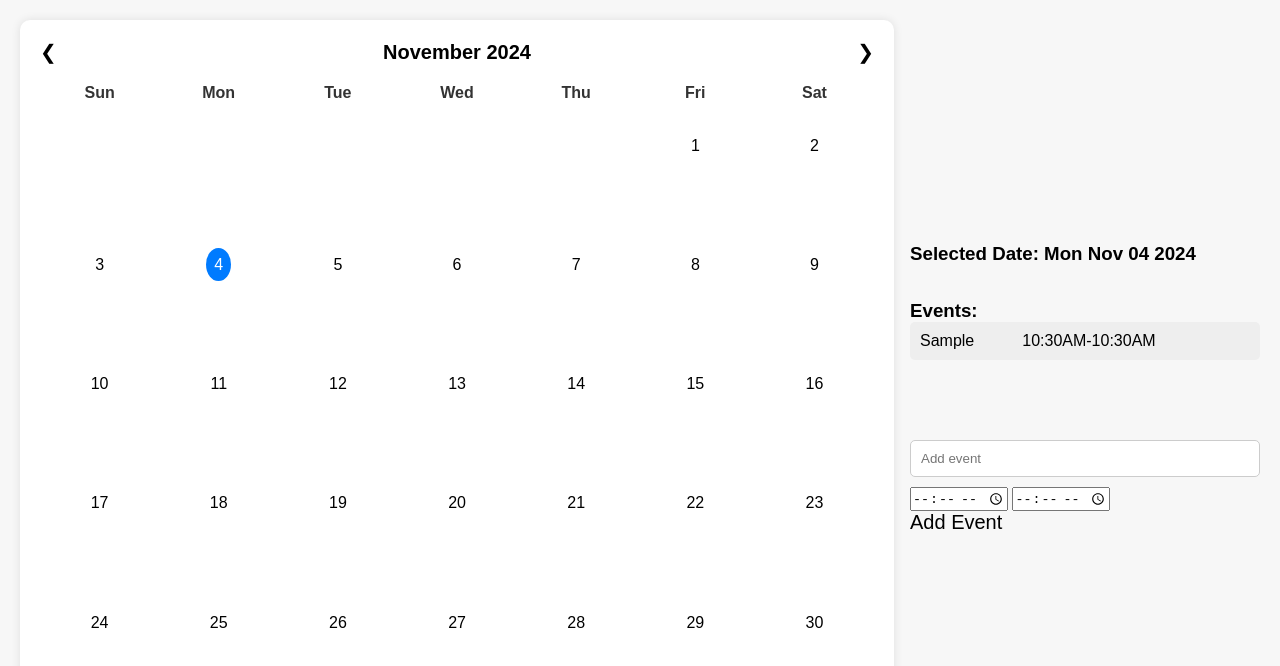
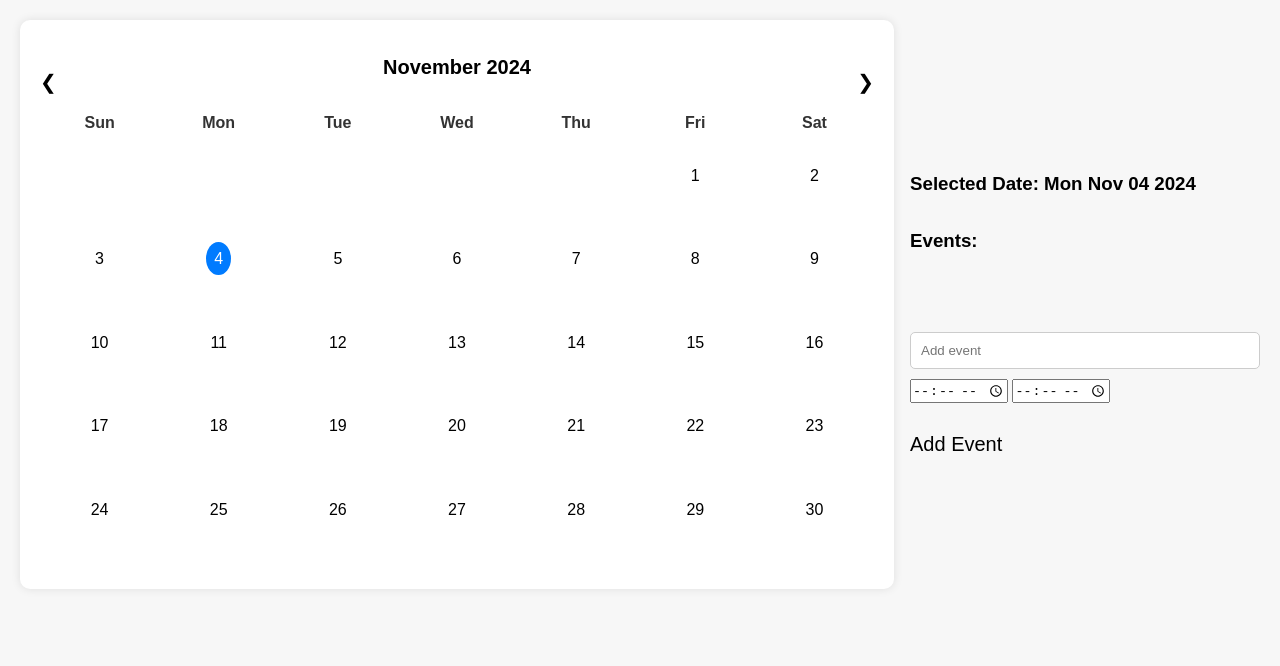
Before and after one commit to Mausham07/Calendar, a plain HTML site: page index.html in a window 1280 px wide. Both pictures are taken after typing "Sample", "10:30", "10:30" into the empty fields and a click on the button "Add Event". Drawn offline with Linux system fonts and the light colour scheme.

Commit message:
Fixed date/calendar format

```diff
--- a/script.js
+++ b/script.js
@@ -3,12 +3,14 @@ let currentDate = new Date();
 let selectedDate = null;
 let events = {};  // Store events as { "YYYY-MM-DD": ["event1", "event2"] }
 
+
 class MakeEvent {
   constructor(name, date, timestart, timeend) {
     this.name = name
+    this.date = date
     this.timestart = timestart
     this.timeend = timeend
-    this.date = date
+
   }
 }
 
@@ -83,6 +85,8 @@ function selectDate(date) {
 }
 
 document.getElementById('event-input').addEventListener('keypress', function (e) { if (e.key === 'Enter') { addEvent() } });
+document.getElementById('event-start-time').addEventListener('keypress', function (e) { if (e.key === 'Enter') { addEvent() } });
+document.getElementById('event-end-time').addEventListener('keypress', function (e) { if (e.key === 'Enter') { addEvent() } });
 
 function addEvent() {
   if (!selectedDate) {
@@ -104,17 +108,17 @@ function addEvent() {
     alert("please enter a start time")
     return;
   }
-  starttime=convertTime(eventstarttime.value)
+  starttime = convertTime(eventstarttime.value)
   const eventendtime = document.getElementById('event-end-time')
 
   if (eventendtime.value === '') {
     alert("please enter a end time")
     return;
   }
-  endtime=convertTime(eventendtime.value)
-
-  const dateKey = selectedDate.toISOString().split('T')[0]; // Format: "YYYY-MM-DD"
-  Newevent = new MakeEvent(eventText, dateKey, starttime,endtime)
+  endtime = convertTime(eventendtime.value)
+  const dateKey = `${selectedDate.getFullYear()}-${(selectedDate.getMonth()+1).toString().padStart(2,'0')}-${selectedDate.getDate()}`; // Format: "YYYY-MM-DD"
+  console.log(dateKey)
+  Newevent = new MakeEvent(eventText, dateKey, starttime, endtime)
 
   if (!events[dateKey]) {
     events[dateKey] = [];
@@ -138,7 +142,7 @@ function renderEvents() {
 
   dateEvents.forEach((eventText, index) => {
     const li = document.createElement('li');
-    li.className="shownEvent"
+    li.className = "shownEvent"
     const time = document.createElement('span')
     time.textContent = `${eventText.timestart}-${eventText.timeend}`
     const currentEvent = document.createElement('span')
@@ -176,12 +180,9 @@ function checkEventsForTomorrow() {
   const today = new Date();
   const tomorrow = new Date();
   tomorrow.setDate(today.getDate() + 1);
-  // const year = tomorrow.getFullYear();
-  // const month = String(tomorrow.getMonth() + 1).padStart(2, '0');
-  // const day = String(tomorrow.getDate()).padStart(2, '0');
-  // const formattedDate = `${year}-${month}-${day}`;
-  // const tomorrowKey = formattedDate;
-  const tomorrowKey = tomorrow.toISOString().split('T')[0];
+
+  const tomorrowKey = `${tomorrow.getFullYear()}-${(tomorrow.getMonth()+1).toString().padStart(2,'0')}-${tomorrow.getDate().toString().padStart(2,'0')}`;
+  ;
 
   if (events[tomorrowKey] && events[tomorrowKey].length > 0) {
     let eventlist = ''
@@ -193,20 +194,21 @@ function checkEventsForTomorrow() {
   }
 }
 
-function convertTime(time){
-  let hourmin=time.split(':')
+function convertTime(time) {
+  let hourmin = time.split(':')
   let hours = parseInt(hourmin[0])
   let min = hourmin[1]
-  ampm='AM'
-  if (hours>12){
-    hours-=12
-    ampm='PM'
+  ampm = 'AM'
+
+  if (hours > 12) {
+    hours -= 12
+    ampm = 'PM'
   }
-  else if (hours==12){
-    ampm='PM'
+  else if (hours == 12) {
+    ampm = 'PM'
   }
-  else if (hours==0){
-    hours+=12
+  else if (hours == 0) {
+    hours += 12
   }
   return `${hours}:${min}${ampm}`
 }
--- a/styles.css
+++ b/styles.css
@@ -20,7 +20,7 @@ body {
   padding: 20px;
   border-radius: 10px;
   box-shadow: 0 0 10px rgba(0, 0, 0, 0.1);
-  aspect-ratio: 7 / 5;
+  aspect-ratio: 7 / 4;
   width: 100%;
   max-height: 100%;
   text-align: center;
@@ -43,6 +43,7 @@ button {
   border: none;
   font-size: 20px;
   cursor: pointer;
+  margin-top: 30px;
 }
 
 .weekdays, .days {
@@ -68,7 +69,7 @@ button {
 }
 
 .date-square {
-  aspect-ratio: 1 / 1;
+  aspect-ratio: 1 / .7;
   width: 100%;
   max-height: 100%;
 }
@@ -104,6 +105,7 @@ button {
 #event-list {
   list-style: none;
   padding: 0;
+
 }
 
 #event-list li {
```
